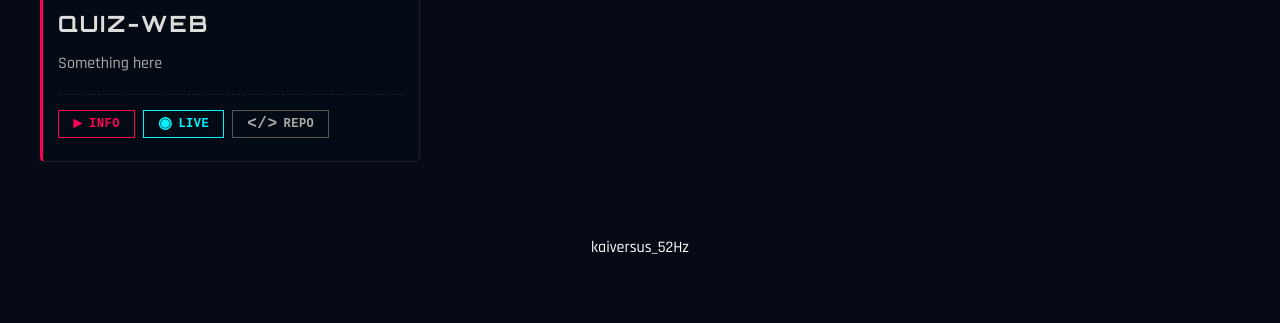
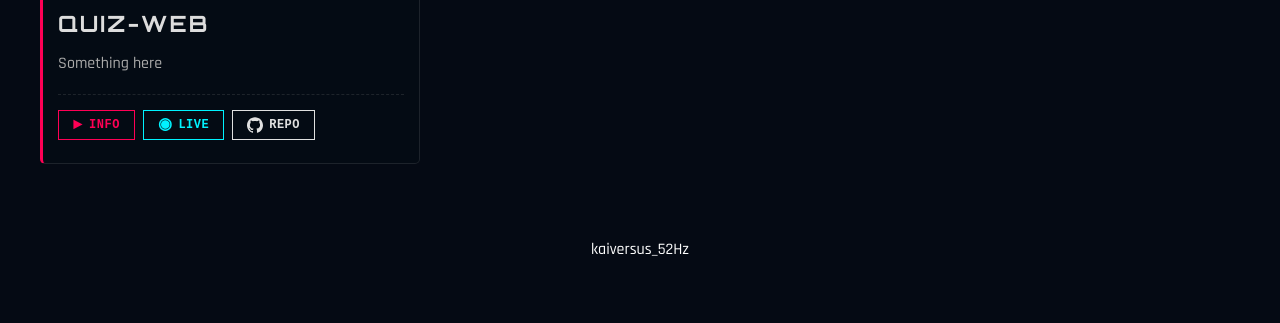
Before and after one commit to kaiversus/kaiversus.github.io, a Jekyll site: the page built from pages/projects.md, in a window 1280 px wide. Shown: the part 882-1205 px from the top of the page. Built offline with Jekyll 4.4.1, drawn with Linux system fonts in a browser that asks for light colours; some web fonts are replaced.

Commit message:
Update projects.md

```diff
--- a/pages/projects.md
+++ b/pages/projects.md
@@ -132,9 +132,9 @@
                                 <a href="{{ post.github_link }}" target="_blank" class="btn-terminal btn-github">
                                     <span class="btn-icon" style="display: flex; align-items: center;">
                                         <svg viewBox="0 0 24 24" xmlns="http://www.w3.org/2000/svg" style="width: 16px; height: 16px; fill: currentColor;"><path d="M12 .297c-6.63 0-12 5.373-12 12 0 5.303 3.438 9.8 8.205 11.385.6.113.82-.258.82-.577 0-.285-.01-1.04-.015-2.04-3.338.724-4.042-1.61-4.042-1.61C4.422 18.07 3.633 17.7 3.633 17.7c-1.087-.744.084-.729.084-.729 1.205.084 1.838 1.236 1.838 1.236 1.07 1.835 2.809 1.305 3.495.998.108-.776.419-1.305.762-1.605-2.665-.3-5.466-1.332-5.466-5.93 0-1.31.465-2.38 1.235-3.22-.135-.303-.54-1.523.105-3.176 0 0 1.005-.322 3.3 1.23.96-.267 1.98-.399 3-.405 1.02.006 2.04.138 3 .405 2.28-1.552 3.285-1.23 3.285-1.23.645 1.653.24 2.873.12 3.176.765.84 1.23 1.91 1.23 3.22 0 4.61-2.805 5.625-5.475 5.92.42.36.81 1.096.81 2.22 0 1.606-.015 2.896-.015 3.286 0 .315.21.69.825.57C20.565 22.092 24 17.592 24 12.297c0-6.627-5.373-12-12-12"/></svg>
-                                    </span> REPO
-                                </a>
-                                {% endif %}
+                    </span> REPO
+                    </a>
+                    {% endif %}
             </div>
         </article>
         {% endfor %}
@@ -178,8 +178,10 @@
                 {% endif %}
 
                 {% if post.github_link %}
-                <a href="{{ post.github_link }}" target="_blank" class="btn-terminal btn-neutral">
-                    <span class="btn-icon">&lt;/&gt;</span> REPO
+                                <a href="{{ post.github_link }}" target="_blank" class="btn-terminal btn-github">
+                                    <span class="btn-icon" style="display: flex; align-items: center;">
+                                        <svg viewBox="0 0 24 24" xmlns="http://www.w3.org/2000/svg" style="width: 16px; height: 16px; fill: currentColor;"><path d="M12 .297c-6.63 0-12 5.373-12 12 0 5.303 3.438 9.8 8.205 11.385.6.113.82-.258.82-.577 0-.285-.01-1.04-.015-2.04-3.338.724-4.042-1.61-4.042-1.61C4.422 18.07 3.633 17.7 3.633 17.7c-1.087-.744.084-.729.084-.729 1.205.084 1.838 1.236 1.838 1.236 1.07 1.835 2.809 1.305 3.495.998.108-.776.419-1.305.762-1.605-2.665-.3-5.466-1.332-5.466-5.93 0-1.31.465-2.38 1.235-3.22-.135-.303-.54-1.523.105-3.176 0 0 1.005-.322 3.3 1.23.96-.267 1.98-.399 3-.405 1.02.006 2.04.138 3 .405 2.28-1.552 3.285-1.23 3.285-1.23.645 1.653.24 2.873.12 3.176.765.84 1.23 1.91 1.23 3.22 0 4.61-2.805 5.625-5.475 5.92.42.36.81 1.096.81 2.22 0 1.606-.015 2.896-.015 3.286 0 .315.21.69.825.57C20.565 22.092 24 17.592 24 12.297c0-6.627-5.373-12-12-12"/></svg>
+                </span> REPO
                 </a>
                 {% endif %}
             </div>
```
